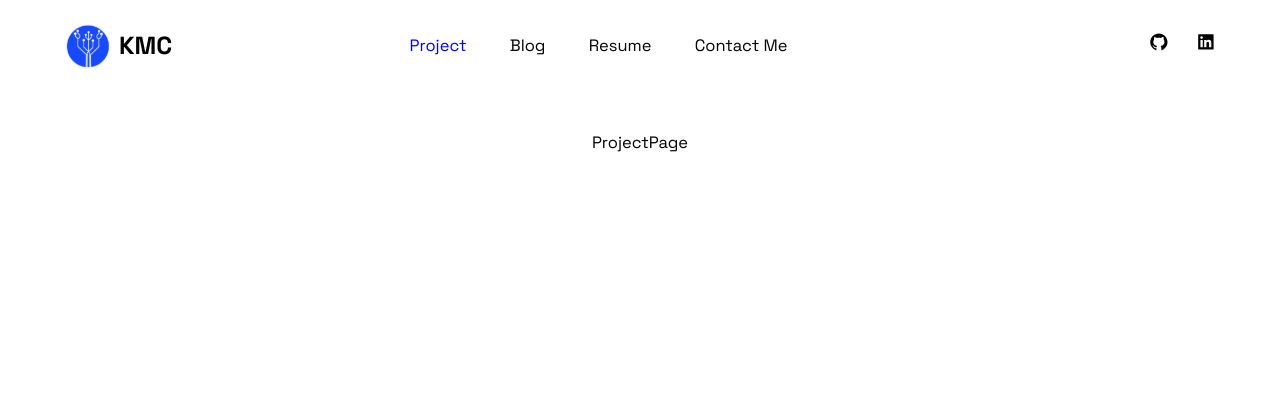
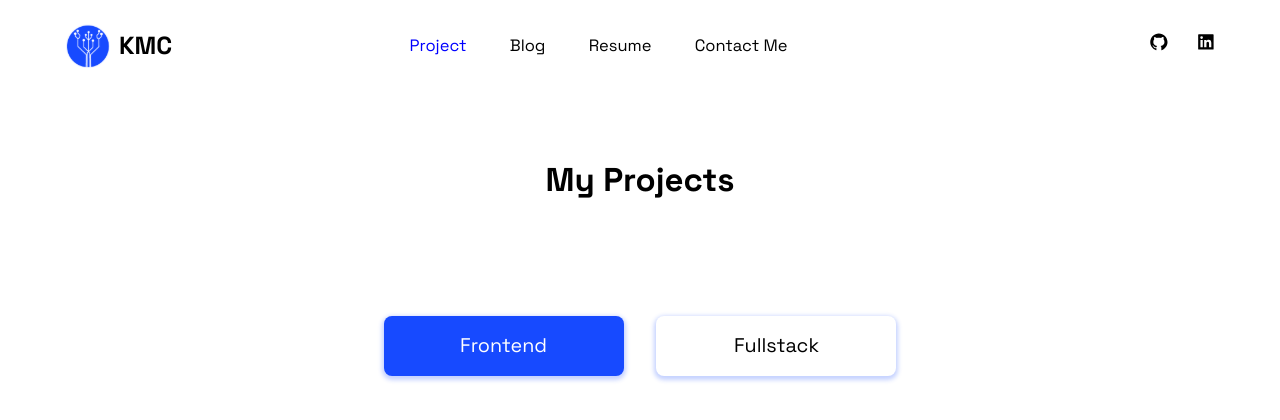
Before and after one commit to codewithmike01/portfolio-v2, a React (Create React App) app: page /project in a window 1280 px wide. Shown: the top 420 px of the page. Built offline with nearby package versions, Linux system fonts and the light colour scheme.

Commit message:
feat: add project header

```diff
--- a/src/components/Footer.tsx
+++ b/src/components/Footer.tsx
@@ -13,19 +13,35 @@ const Footer = () => {
     <FooterContainer>
       <div className="footer_wrapper">
         <div className="footer_social_links">
-          <a href="liked" target="_blank">
+          <a href="https://github.com/Ginohmk" target="_blank" rel="noreferrer">
             <AiFillGithub />
           </a>
-          <a href="liked" target="_blank">
+          <a
+            href="https://www.linkedin.com/in/mike-kanu-dev/"
+            target="_blank"
+            rel="noreferrer"
+          >
             <AiFillLinkedin />
           </a>
-          <a href="liked" target="_blank">
+          <a
+            href="https://twitter.com/michotall95"
+            target="_blank"
+            rel="noreferrer"
+          >
             <AiFillTwitterSquare />
           </a>
-          <a href="liked" target="_blank">
+          <a
+            href="https://web.facebook.com/mike.kanu/"
+            target="_blank"
+            rel="noreferrer"
+          >
             <AiFillFacebook />
           </a>
-          <a href="liked" target="_blank">
+          <a
+            href="https://www.instagram.com/savy_kanu_mike/"
+            target="_blank"
+            rel="noreferrer"
+          >
             <AiFillInstagram />
           </a>
         </div>
--- a/src/pages/ContactMe.tsx
+++ b/src/pages/ContactMe.tsx
@@ -24,12 +24,19 @@ const ContactMe = () => {
           alignItems: 'center',
           justifyContent: 'center',
           height: '100vh',
+          width: '90%',
+          margin: '0 auto',
+          textAlign: 'center',
         }}
       >
         <p style={{ fontSize: '1.3rem' }}>
           Thanks for reaching out, I will respond shortly!
         </p>
-        <BgButton text="Back to Home" func={() => navigate('/')} />
+        <BgButton
+          text="Back to Home"
+          func={() => navigate('/')}
+          width="10rem"
+        />
       </div>
     );
   }
--- a/src/pages/ProjectPage.tsx
+++ b/src/pages/ProjectPage.tsx
@@ -1,13 +1,32 @@
-import React from 'react';
+import React, { useState } from 'react';
 import NavBar from '../components/NavBar';
 import { ProjectPageContainer } from './styles/ProjectPage.styles';
 
 const ProjectPage = () => {
+  const [projectSpec, setProjectSpec] = useState('frontend');
   return (
     <>
       <NavBar />
       <ProjectPageContainer>
-        <p>ProjectPage</p>
+        <h2>My Projects</h2>
+
+        <section className="project_spec_container">
+          <div
+            className={`project_spec ${projectSpec === 'frontend' ? 'bg' : ''}`}
+            onClick={() => setProjectSpec('frontend')}
+          >
+            <p>Frontend</p>
+          </div>
+
+          <div
+            className={`project_spec ${
+              projectSpec === 'fullstack' ? 'bg' : ''
+            }`}
+            onClick={() => setProjectSpec('fullstack')}
+          >
+            <p>Fullstack</p>
+          </div>
+        </section>
       </ProjectPageContainer>
     </>
   );
--- a/src/pages/styles/ProjectPage.styles.tsx
+++ b/src/pages/styles/ProjectPage.styles.tsx
@@ -1,8 +1,45 @@
 import styled from 'styled-components';
 
 export const ProjectPageContainer = styled.section`
-  margin-top: 8rem;
+  width: 90%;
+  max-width: 1440px;
+  margin: 0 auto;
+  margin-top: 10rem;
+  display: flex;
+  flex-direction: column;
+  gap: 120px;
+
+  h2 {
+    text-align: center;
+    font-size: 2rem;
+  }
   p {
     text-align: center;
   }
+
+  .project_spec_container {
+    display: flex;
+    align-items: center;
+    gap: 2rem;
+    align-self: center;
+    .project_spec {
+      display: flex;
+      align-items: center;
+      justify-content: center;
+      box-shadow: 0px 2px 4px 2px rgba(23, 74, 255, 0.25);
+      border-radius: 8px;
+      padding: 10px;
+      width: 220px;
+      height: 40px;
+      margin: 0 auto;
+
+      p {
+        font-size: 1.2rem;
+      }
+    }
+    .bg {
+      background-color: var(--primary-bg);
+      color: #fff;
+    }
+  }
 `;
```
Also changed, not shown: 1 other file (tests, documents, lock files or other folders).
